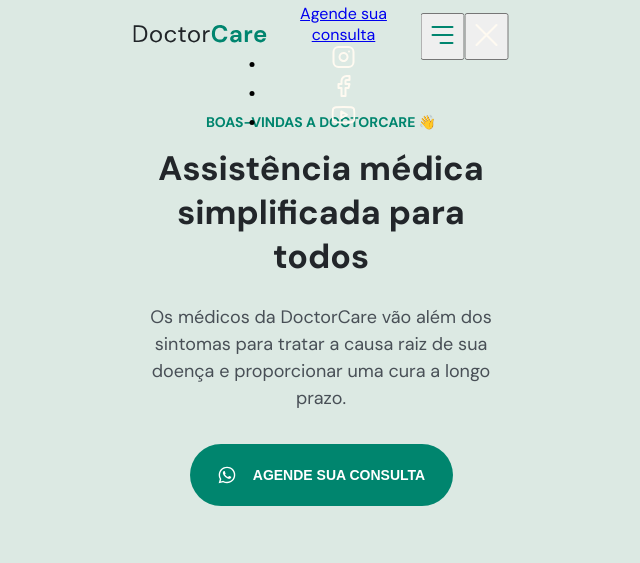
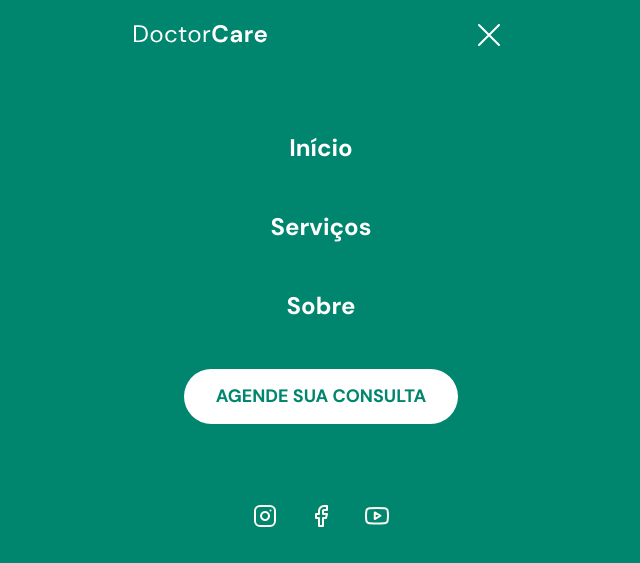
Before and after one commit to raphaeljcm/nlw-return, a plain HTML site: page index.html in a window 1280 px wide. Both pictures are taken after a click on the button "Abrir menu". Shown: the top 563 px of the page, without its empty margins (319-959 px from the left). Drawn offline with Linux system fonts and the light colour scheme.

Commit message:
second class done

```diff
--- a/index.html
+++ b/index.html
@@ -65,7 +65,7 @@
 
         <ul class="social-links">
           <li>
-            <a href="https://instagram.com">
+            <a href="https://instagram.com" target="_blank">
               <svg width="24" height="24" viewBox="0 0 24 24" fill="none" xmlns="http://www.w3.org/2000/svg">
                 <path
                   d="M17 1.99997H7C4.23858 1.99997 2 4.23855 2 6.99997V17C2 19.7614 4.23858 22 7 22H17C19.7614 22 22 19.7614 22 17V6.99997C22 4.23855 19.7614 1.99997 17 1.99997Z"
@@ -79,7 +79,7 @@
             </a>
           </li>
           <li>
-            <a href="https://facebook.com">
+            <a href="https://facebook.com" target="_blank">
               <svg width="24" height="24" viewBox="0 0 24 24" fill="none" xmlns="http://www.w3.org/2000/svg">
                 <path
                   d="M18 1.99997H15C13.6739 1.99997 12.4021 2.52675 11.4645 3.46444C10.5268 4.40212 10 5.67389 10 6.99997V9.99997H7V14H10V22H14V14H17L18 9.99997H14V6.99997C14 6.73475 14.1054 6.4804 14.2929 6.29286C14.4804 6.10533 14.7348 5.99997 15 5.99997H18V1.99997Z"
@@ -88,7 +88,7 @@
             </a>
           </li>
           <li>
-            <a href="https://youtube.com">
+            <a href="https://youtube.com" target="_blank">
               <svg width="24" height="24" viewBox="0 0 24 24" fill="none" xmlns="http://www.w3.org/2000/svg">
                 <path
                   d="M22.5396 6.42C22.4208 5.94541 22.1789 5.51057 21.8382 5.15941C21.4976 4.80824 21.0703 4.55318 20.5996 4.42C18.8796 4 11.9996 4 11.9996 4C11.9996 4 5.1196 4 3.3996 4.46C2.92884 4.59318 2.50157 4.84824 2.16094 5.19941C1.82031 5.55057 1.57838 5.98541 1.4596 6.46C1.14481 8.20556 0.990831 9.97631 0.999595 11.75C0.988374 13.537 1.14236 15.3213 1.4596 17.08C1.59055 17.5398 1.8379 17.9581 2.17774 18.2945C2.51758 18.6308 2.93842 18.8738 3.3996 19C5.1196 19.46 11.9996 19.46 11.9996 19.46C11.9996 19.46 18.8796 19.46 20.5996 19C21.0703 18.8668 21.4976 18.6118 21.8382 18.2606C22.1789 17.9094 22.4208 17.4746 22.5396 17C22.852 15.2676 23.0059 13.5103 22.9996 11.75C23.0108 9.96295 22.8568 8.1787 22.5396 6.42Z"
@@ -101,14 +101,14 @@
         </ul>
       </div>
 
-      <button class="open-menu">
+      <button aria-expanded="false" aria-label="Abrir menu" class="open-menu" onclick="openMenu()">
         <svg width="40" height="40" viewBox="0 0 40 40" fill="none" xmlns="http://www.w3.org/2000/svg">
           <path d="M10 20H30" stroke="#00856F" stroke-width="2" stroke-linecap="round" stroke-linejoin="round" />
           <path d="M10 12H30" stroke="#00856F" stroke-width="2" stroke-linecap="round" stroke-linejoin="round" />
           <path d="M18 28L30 28" stroke="#00856F" stroke-width="2" stroke-linecap="round" stroke-linejoin="round" />
         </svg>
       </button>
-      <button class="close-menu">
+      <button aria-expanded="true" aria-label="Fechar menu" class="close-menu" onclick="closeMenu()">
         <svg width="40" height="40" viewBox="0 0 40 40" fill="none" xmlns="http://www.w3.org/2000/svg">
           <path d="M30 10L10 30M10 10L30 30" stroke="#FFFAF1" stroke-width="2" stroke-linecap="round"
             stroke-linejoin="round" />
--- a/main.js
+++ b/main.js
@@ -1,3 +1,9 @@
 function onScroll() {
   scrollY > 0 ? navigation.classList.add('scroll') : navigation.classList.remove('scroll');
 }
+function openMenu() {
+  document.body.classList.add('menu-expanded');
+}
+function closeMenu() {
+  document.body.classList.remove('menu-expanded');
+}
--- a/style.css
+++ b/style.css
@@ -17,16 +17,39 @@
 
   font-size: 62.5%; /* default font-size now is 10px */
 }
+html,
+body {
+  width: 100%;
+  height: 100%;
+}
 body {
   font-family: 'DM Sans', sans-serif;
   font-size: 1.6rem;
 
   text-align: center;
+
+  overflow: overlay; /* to also count scroll-bar width */
+}
+ul {
+  list-style: none;
+}
+a {
+  text-decoration: none;
 }
 /* --- UTILS --- */
 .wrapper {
   width: 37.5rem;
   margin-inline: auto;
+}
+.button {
+  border-radius: 4rem;
+  font-weight: 700;
+  font-size: 1.8rem;
+  line-height: 2.3rem;
+  text-transform: uppercase;
+
+  display: inline-block;
+  padding: 1.6rem 3.2rem;
 }
 /* --- NAVIGATION --- */
 nav {
@@ -53,13 +76,85 @@
 nav.scroll svg:nth-child(1) path {
   fill: white;
 }
-nav.scroll svg:nth-child(2) path {
+nav.scroll button path {
+  stroke: white;
+}
+nav button {
+  background: none;
+  border: none;
+  cursor: pointer;
+}
+/* --- MENU-EXPANDED --- */
+body.menu-expanded {
+  overflow: hidden;
+}
+body.menu-expanded > :not(nav) { /* all the elements will have display hidden, only my nav not */
+  display: none;
+}
+.menu,
+.close-menu,
+body.menu-expanded .open-menu {
+  display: none;
+}
+body.menu-expanded .menu,
+body.menu-expanded .close-menu {
+  display: block;
+}
+body.menu-expanded .menu {
+  position: fixed;
+  top: 0;
+  left: 0;
+  background-color: var(--primary-color);
+
+  width: 100vw;
+  height: 100vh;
+
+  padding-top: var(--nav-height);
+}
+body.menu-expanded nav {
+  position: relative;
+}
+.menu ul:nth-child(1) {
+  display: flex;
+  flex-direction: column;
+  gap: 4.8rem;
+
+  margin-top: 6rem;
+
+  font-weight: 700;
+  font-size: 2.4rem;
+  line-height: 3.1rem;
+}
+.menu ul li a {
+  color: white;
+}
+.menu .button {
+  background-color: white;
+  color: var(--primary-color);
+  margin-top: 4.8rem;
+  margin-bottom: 8rem;
+}
+.social-links {
+  display: flex;
+  align-items: center;
+  justify-content: center;
+  gap: 3.2rem;
+}
+body.menu-expanded nav .logo,
+body.menu-expanded nav button {
+  position: relative;
+  z-index: 10;
+}
+body.menu-expanded nav .logo path {
+  fill: white;
+}
+body.menu-expanded nav button path {
   stroke: white;
 }
 /* --- HEADER ---  */
 header::before {
   content: "";
-  width: 100vw;
+  width: 100%;
   height: calc(108rem + var(--nav-height));
   background-color: var(--brand-light);
   display: block;
```
